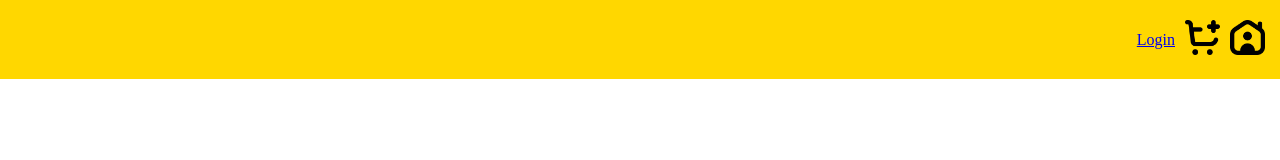
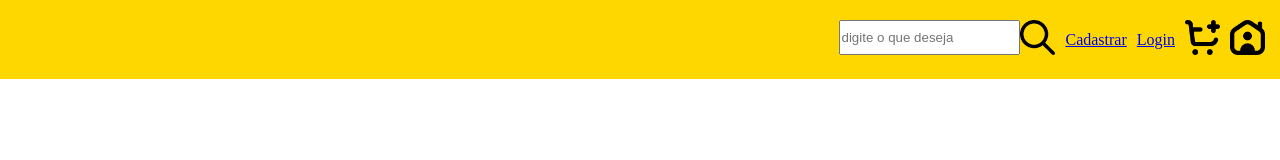
Before and after one commit to noahdondacasagrande-glitch/finalizacao-alibaba-site, a plain HTML site: page src/loja_principal/index.html in a window 1280 px wide. Drawn offline with Linux system fonts and the light colour scheme.

Commit message:
Add files via upload

```diff
--- a/src/loja_principal/index.html
+++ b/src/loja_principal/index.html
@@ -18,6 +18,7 @@
             </div>
 
         </div>
+
         <div id="carrinho">
             <div id="img_carrinho">
                 <a href="../carrinho/index.html">
@@ -26,8 +27,21 @@
 
             </div>
         </div>
+
         <div id="login">
             <a href="../login/index.html">Login</a>
+        </div>
+
+        <div id="cadastrar">
+            <a href="../login/entrar_user/index.html">Cadastrar</a>
+        </div>
+
+        <div id="barra_pesquisa">
+            <input type="search" placeholder="digite o que deseja">
+            <div onclick="search()">
+                <img src="../../public/lupa.png" alt="lupa" width="auto" height="35px">
+            </div>
+
         </div>
 
     </nav>
--- a/src/loja_principal/script.js
+++ b/src/loja_principal/script.js
@@ -0,0 +1,3 @@
+function search(){
+
+}
--- a/src/loja_principal/style.css
+++ b/src/loja_principal/style.css
@@ -17,3 +17,11 @@ nav{
     position: fixed;
     top: 0;
 }
+#barra_pesquisa{
+    display: flex;
+    flex-direction: row;
+}
+#barra_pesquisa input{
+    height: 35px;
+    width: auto;
+}
```
Also changed, not shown: public/lupa.png (added).
